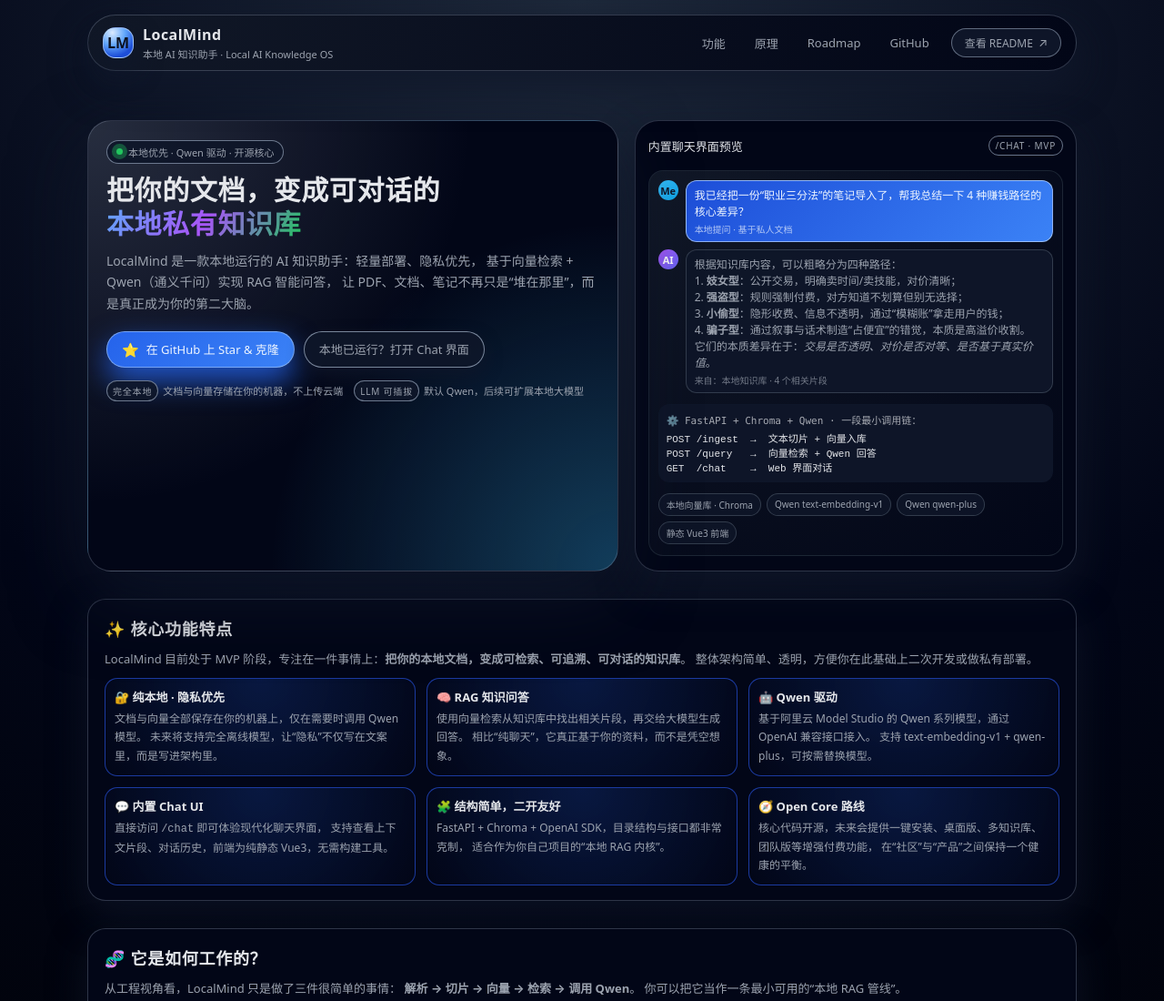
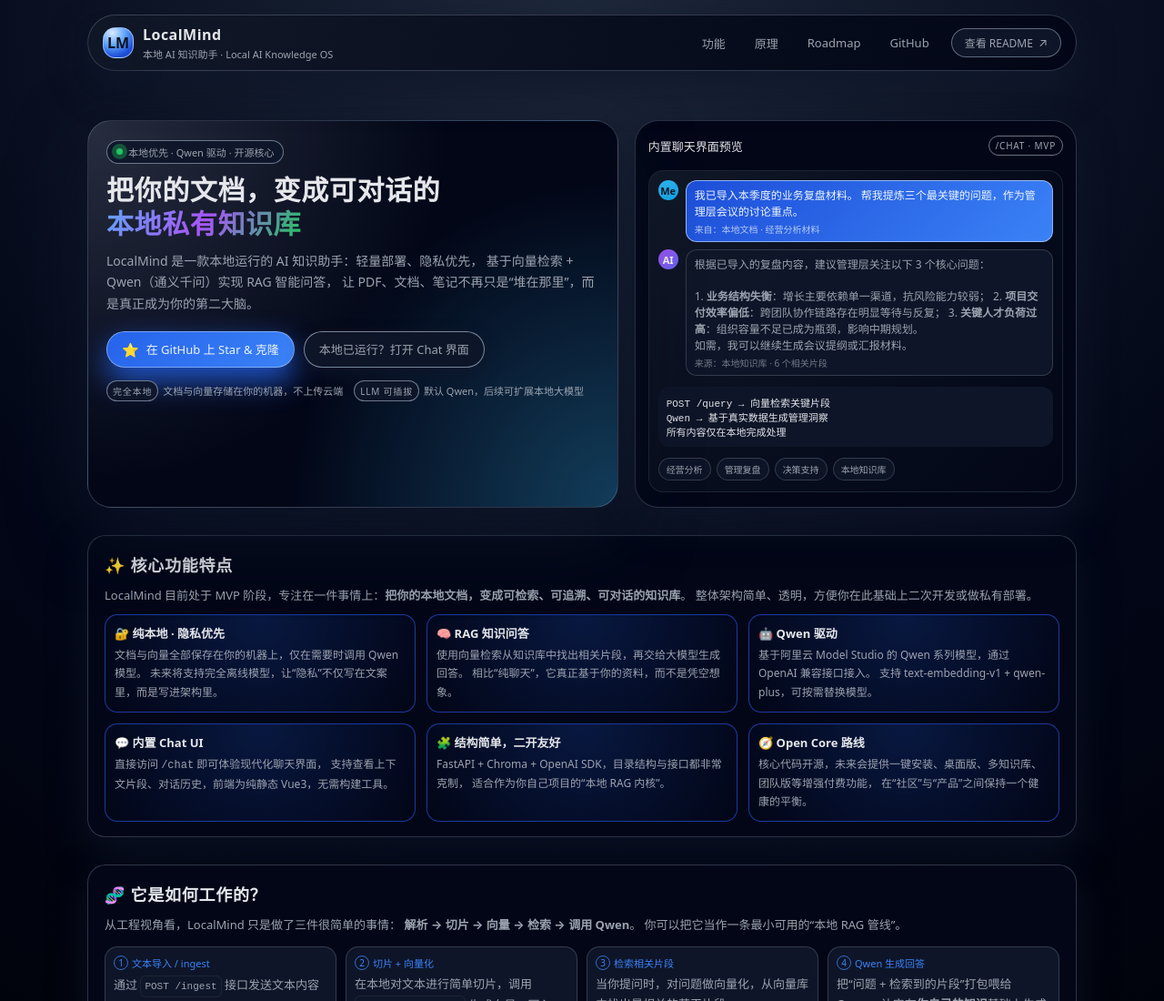
Before and after one commit to CyberBrainPro/LocalMind, a plain HTML site: page website/index.html in a window 1280 px wide. Shown: the top 1100 px of the page at 91% size. Drawn offline with Linux system fonts and the light colour scheme.

Commit message:
feat(website): update website

```diff
--- a/website/index.html
+++ b/website/index.html
@@ -686,35 +686,37 @@
   <div class="chat-row">
     <div class="avatar user">Me</div>
     <div class="bubble user">
-            我已经把一份“职业三分法”的笔记导入了，帮我总结一下 4 种赚钱路径的核心差异？
-            <small>本地提问 · 基于私人文档</small>
+      我已导入本季度的业务复盘材料。
+      帮我提炼三个最关键的问题，作为管理层会议的讨论重点。
+      <small>来自：本地文档 · 经营分析材料</small>
     </div>
   </div>
+
   <div class="chat-row">
     <div class="avatar ai">AI</div>
     <div class="bubble">
-            根据知识库内容，可以粗略分为四种路径：<br />
-            1. <strong>妓女型</strong>：公开交易，明确卖时间/卖技能，对价清晰；<br />
-            2. <strong>强盗型</strong>：规则强制付费，对方知道不划算但别无选择；<br />
-            3. <strong>小偷型</strong>：隐形收费、信息不透明，通过“模糊账”拿走用户的钱；<br />
-            4. <strong>骗子型</strong>：通过叙事与话术制造“占便宜”的错觉，本质是高溢价收割。<br />
-            它们的本质差异在于：<em>交易是否透明、对价是否对等、是否基于真实价值</em>。
-            <small>来自：本地知识库 · 4 个相关片段</small>
+      根据已导入的复盘内容，建议管理层关注以下 3 个核心问题：
+      <br><br>
+      1. <strong>业务结构失衡</strong>：增长主要依赖单一渠道，抗风险能力较弱；
+      2. <strong>项目交付效率偏低</strong>：跨团队协作链路存在明显等待与反复；
+      3. <strong>关键人才负荷过高</strong>：组织容量不足已成为瓶颈，影响中期规划。
+      <br>
+      如需，我可以继续生成会议提纲或汇报材料。
+      <small>来源：本地知识库 · 6 个相关片段</small>
     </div>
   </div>
 
   <div class="code-block">
-          <div style="opacity: 0.7; margin-bottom: 4px;">⚙️ FastAPI + Chroma + Qwen · 一段最小调用链：</div>
-<pre><code>POST /ingest  →  文本切片 + 向量入库
-POST /query   →  向量检索 + Qwen 回答
-GET  /chat    →  Web 界面对话</code></pre>
+<pre><code>POST /query → 向量检索关键片段
+Qwen → 基于真实数据生成管理洞察
+所有内容仅在本地完成处理</code></pre>
   </div>
 
   <div class="pill-row">
-          <span class="pill-tag">本地向量库 · Chroma</span>
-          <span class="pill-tag">Qwen text-embedding-v1</span>
-          <span class="pill-tag">Qwen qwen-plus</span>
-          <span class="pill-tag">静态 Vue3 前端</span>
+    <span class="pill-tag">经营分析</span>
+    <span class="pill-tag">管理复盘</span>
+    <span class="pill-tag">决策支持</span>
+    <span class="pill-tag">本地知识库</span>
   </div>
 </div>
     </section>
```
Lines whose indentation alone changed are shown as unchanged.
